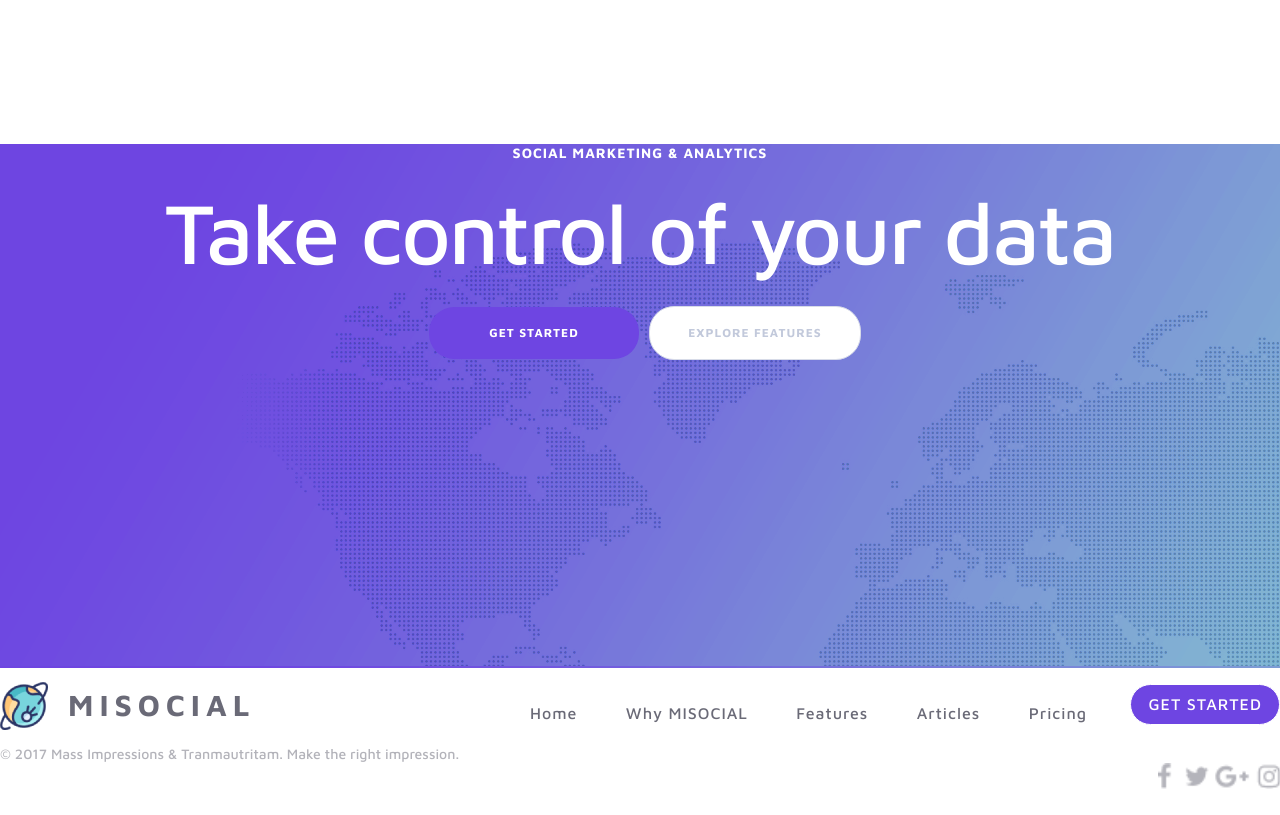
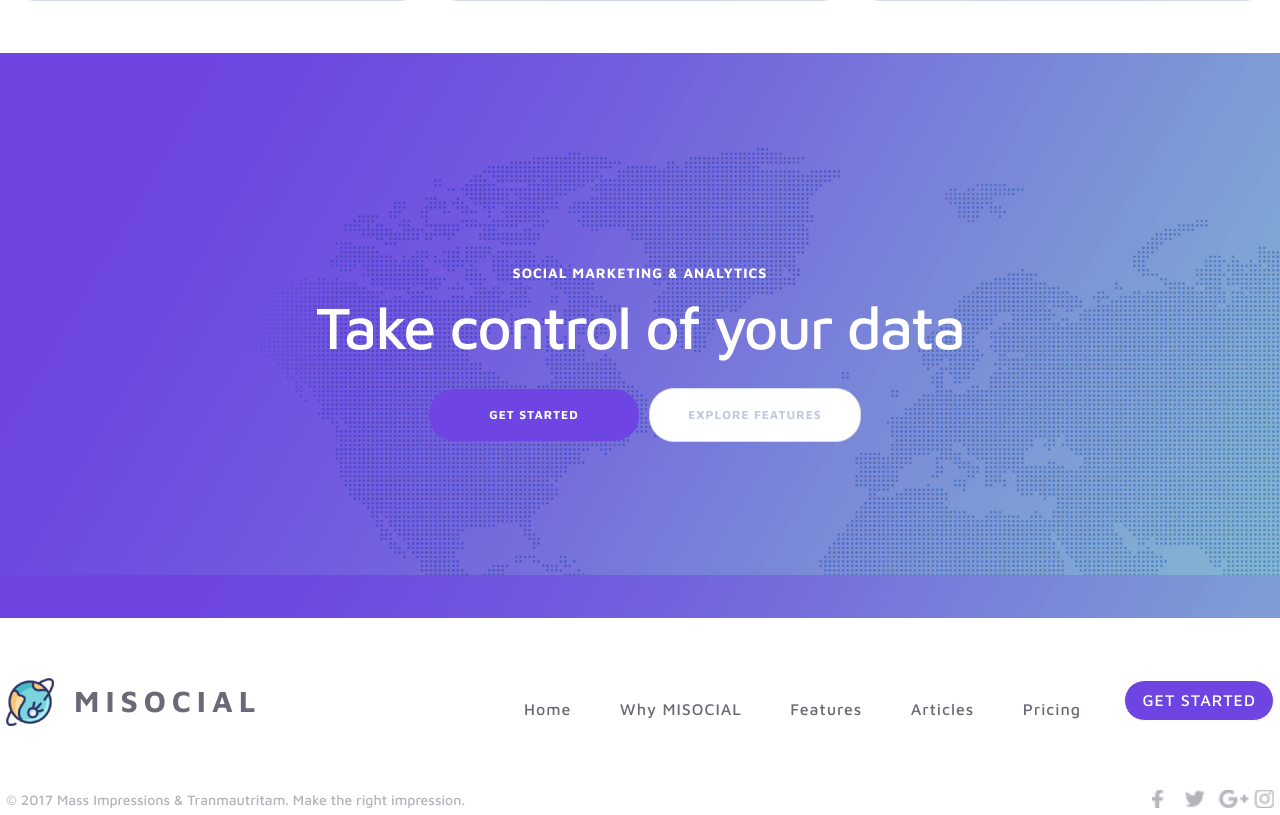
Before and after one commit to Den4ikt/misocial, a website: page src/pug/index.pug in a window 1280 px wide. Shown: the part 1719-2534 px from the top of the page. Before the commit the page ends 2508 px from the top, so only its background shows below. Drawn offline with nearby package versions, Linux system fonts and the light colour scheme; files that its build step writes are made by us from their sources; files whose address does not match are found by name.

Commit message:
First commit

```diff
--- a/src/pug/components/footer.pug
+++ b/src/pug/components/footer.pug
@@ -1,5 +1,5 @@
 footer
-        .tags.wrapper.map
+        .wrapper.map
                 .text-line SOCIAL MARKETING & ANALYTICS
                 h2.big-letters Take control of your data
                 a.navigation-btn(href="#") GET STARTED
--- a/src/sass/style.sass
+++ b/src/sass/style.sass
@@ -38,7 +38,7 @@ a
 .wrapper
     margin: 0 auto
     max-width: 1820rem
-    //padding: 46rem//
+    padding: 6px
     box-sizing: border-box
     text-align: center
 .text-line
@@ -244,6 +244,7 @@ main
         &::after
             border-color: black
 .cards
+    padding-bottom: 32px
     display: flex
     flex-direction: column
     justify-content: space-between
@@ -252,7 +253,7 @@ main
 .border
     padding: 10px
     padding-top: 75px
-    margin: 10px auto
+    margin: 10px auto 20px
     box-sizing: border-box
     border: 1px solid #d3d8e6
     border-radius: 30px
@@ -321,10 +322,14 @@ main
     background-color: #7c8bd7
     background-image: url("../img/globe.png")
     max-width: 1920px
-    height: 524px
+    margin-bottom: 40px
 
 
 footer
+    .text-line
+        padding-top: 170px
+    .big-letters
+        margin-bottom: 17px
     .logo
         strong
             color: #6a6a77
@@ -340,6 +345,7 @@ footer
     background-color: #6e45e2
     margin: 10px
     padding: 10px
+    margin-bottom: 170px
 
 .navigation-btn2
     +button()
@@ -347,7 +353,12 @@ footer
     background-color: #ffffff
     color: #c2c9db
     padding: 10px
+    margin-bottom: 170px
 
+.bottom-footer
+    padding-top: 44px
+    display: flex
+    justify-content: space-between
 .copyright
     opacity: 0.502
     font-size: 14px
@@ -360,21 +371,23 @@ footer
     text-align: right
 .social-link
     display: inline-block
-    height: 16px
+    height: 8px
     background-image: url("../img/social.png")
-    background-size: 170px
+    background-size: 150px
+    transition: all 0.5s ease
+    //transition: filter 0.5s ease 0.5s
     &:hover
         transform: scale(1.2)
         filter: contrast(500%)
 .facebook
     width: 17px
-    background-position: 0 0
+    background-position: 0 -1px
 .twiter
     width: 20px
-    background-position: -39px 0
+    background-position: -29px -3px
 .google
     width: 30px
-    background-position: 82px 0
+    background-position: 82px -3px
 .instagram
     width: 15px
-    background-position: 26px 0
+    background-position: 26px -3px
```
Also changed, not shown: docs/css/styles.css, docs/index.html, src/sass/components/footer.sass (added), src/sass/components/header.sass (added), src/sass/components/main.sass (added).
